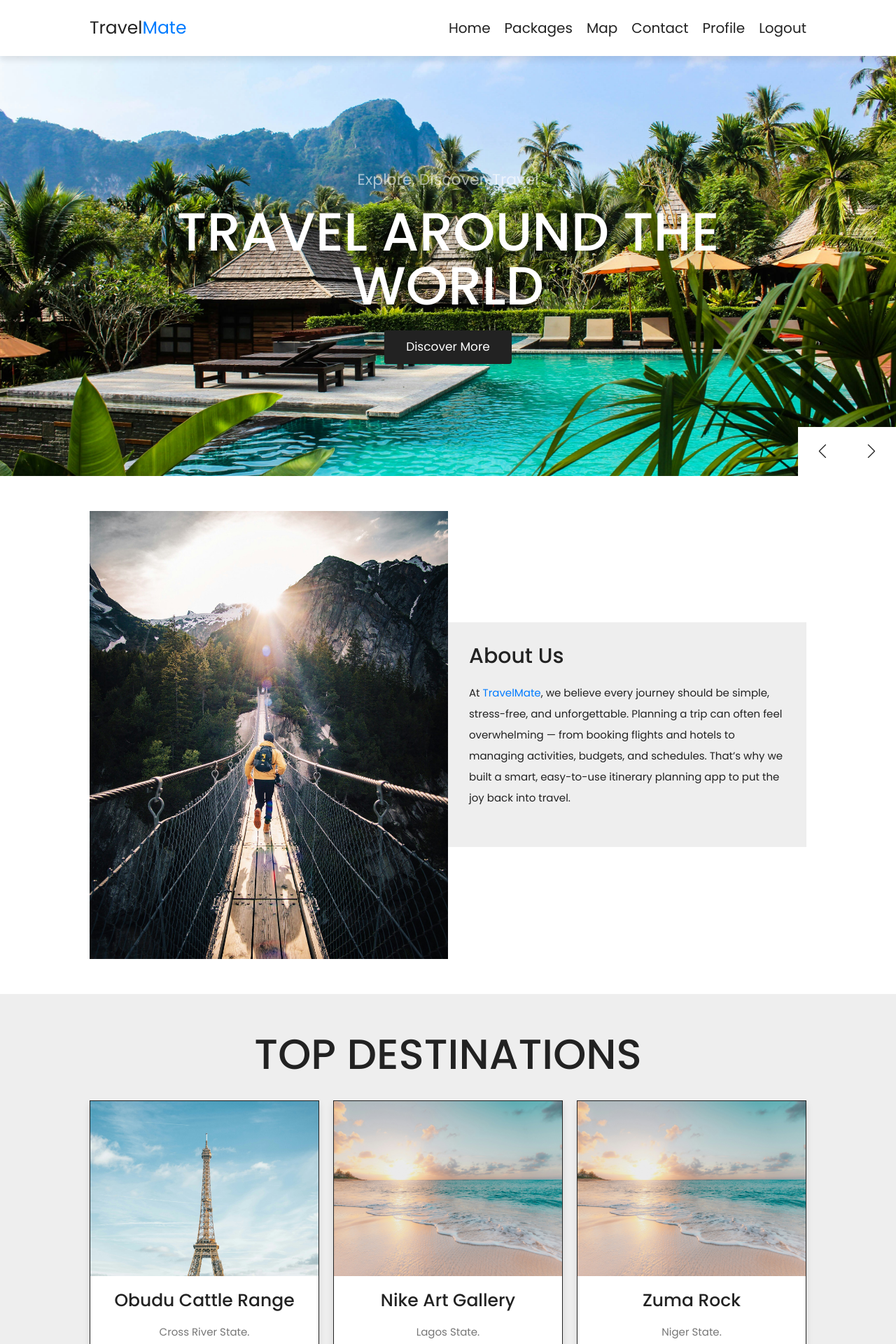
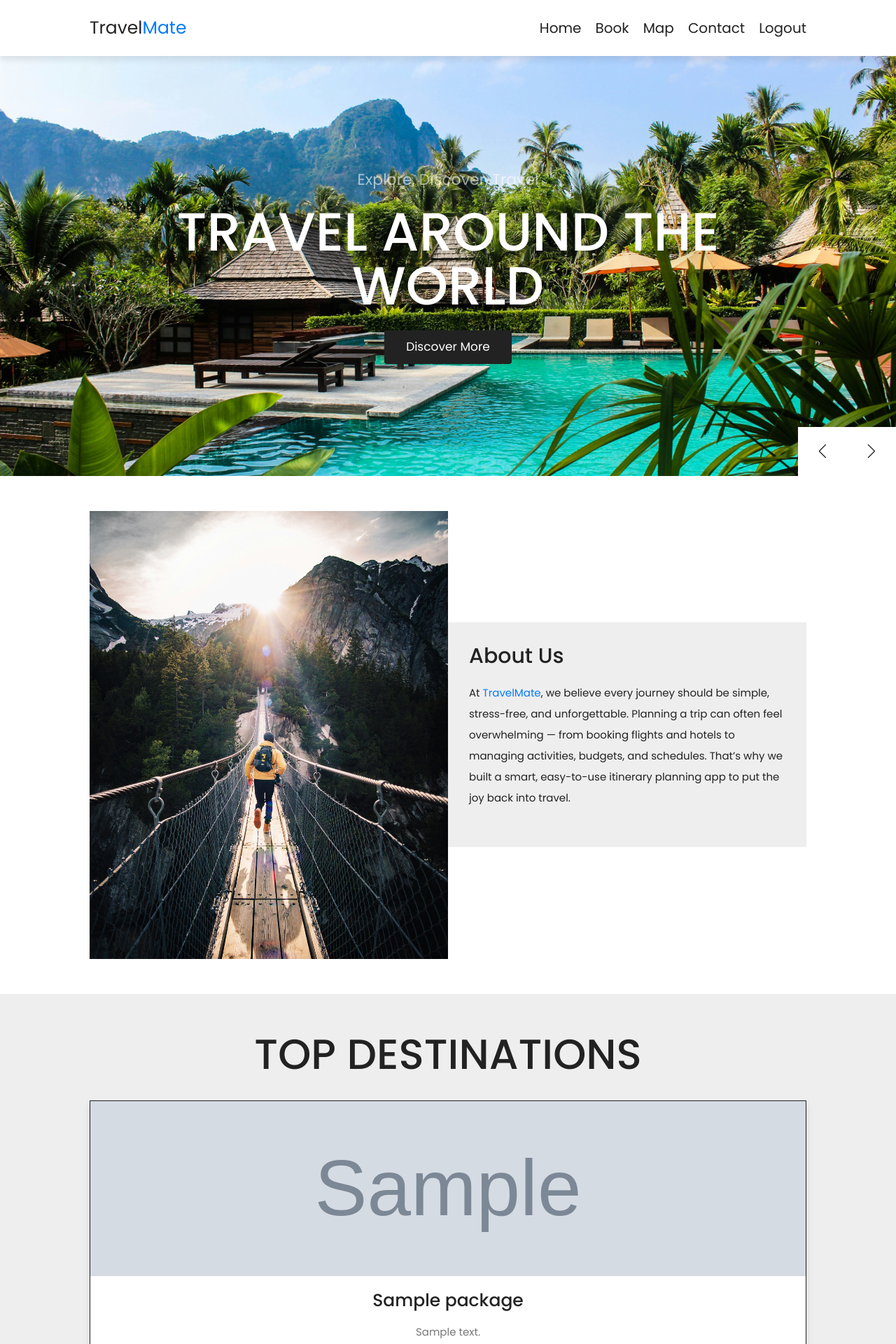
Before and after one commit to githuber-234/Travel-Planner, a Django app: page / in a window 1280 px wide. Shown: the top 1920 px of the page at 70% size. Run offline with Django 5.2, Linux system fonts and the light colour scheme; a user stored in the database is signed in; tables that the repository leaves empty hold one stand-in row (values such as "Sample post"); grey boxes marked "Sample" are stand-in pictures; parts of the project's set-up code (start-up, migrations or seed data) failed here and were passed over; grey boxes are pictures that could not be loaded.

Commit message:
Add files via upload

```diff
--- a/travel_itinerary/urls.py
+++ b/travel_itinerary/urls.py
@@ -9,7 +9,6 @@ urlpatterns = [
     path('admin/', admin.site.urls),
     path('register/', user_views.register, name='register'),
     path('login/', user_views.user_login, name='login'),
-    path('profile/', user_views.profile, name='profile'),
     path('logout/', auth_views.LogoutView.as_view(template_name='users/logout.html'), name='logout'),
     path('', include('travel_planner.urls')),
 ] + static(settings.MEDIA_URL, document_root=settings.MEDIA_ROOT)
--- a/travel_planner/models.py
+++ b/travel_planner/models.py
@@ -9,7 +9,10 @@ class Booking(models.Model):
         ("rejected", "Rejected"),
     ]
 
-    user = models.ForeignKey(settings.AUTH_USER_MODEL, on_delete=models.CASCADE)
+    user = models.ForeignKey(settings.AUTH_USER_MODEL, on_delete=models.CASCADE, null=True)
+    email = models.EmailField(null=True)
+    phone = models.CharField(max_length=20, null=True)
+
     address = models.CharField(max_length=255)
     destination = models.CharField(max_length=255)
     status = models.CharField(max_length=20, choices=STATUS_CHOICES, default="pending")
--- a/travel_planner/templates/travel_planner/base.html
+++ b/travel_planner/templates/travel_planner/base.html
@@ -30,8 +30,6 @@
       rel="stylesheet"
       href="https://cdn.jsdelivr.net/npm/swiper@11/swiper-bundle.min.css"
     />
-    <link rel="stylesheet" href="https://unpkg.com/leaflet/dist/leaflet.css" />
-    <script src="https://unpkg.com/leaflet/dist/leaflet.js"></script>
     <script src="https://cdn.jsdelivr.net/npm/swiper@11/swiper-bundle.min.js"></script>
   </head>
   <body>
@@ -41,11 +39,10 @@
       >
       <nav class="navbar">
         <a href="{% url 'home' %}" class="navbar-link">Home</a>
-        <a href="{% url 'packages' %}" class="navbar-link">Packages</a>
+        <a href="{% url 'book' %}" class="navbar-link">Book</a>
         <a href="{% url 'map' %}" class="navbar-link">Map</a>
         <a href="{% url 'contact' %}" class="navbar-link">Contact</a>
         {% if user.is_authenticated %}
-        <a href="{% url 'profile' %}" class="navbar-link">Profile</a>
         <form action="{% url 'logout' %}" method="post">
           {% csrf_token %}
           <button type="submit" class="logout-btn">Logout</button>
@@ -72,8 +69,8 @@
           <a href="{% url 'home' %}">
             <i class="fas fa-angle-right"></i> Home</a
           >
-          <a href="{% url 'packages' %}">
-            <i class="fas fa-angle-right"></i> Packages</a
+          <a href="{% url 'book' %}">
+            <i class="fas fa-angle-right"></i> Book</a
           >
           <a href="{% url 'contact' %}">
             <i class="fas fa-angle-right"></i> Contact Us</a
--- a/travel_planner/templates/travel_planner/home.html
+++ b/travel_planner/templates/travel_planner/home.html
@@ -12,21 +12,21 @@
         <div class="content">
           <span>Explore, Discover, Travel</span>
           <h3>Travel around the world</h3>
-          <a href="{% url 'packages' %}" class="btn">Discover More</a>
+          <a href="#packages" class="btn">Discover More</a>
         </div>
       </div>
       <div class="swiper-slide slide2 slide">
         <div class="content">
           <span>Explore, Discover, Travel</span>
           <h3>Discover the new places</h3>
-          <a href="{% url 'packages' %}" class="btn">Discover More</a>
+          <a href="#packages" class="btn">Discover More</a>
         </div>
       </div>
       <div class="swiper-slide slide3 slide">
         <div class="content">
           <span>Explore, Discover, Travel</span>
           <h3>Make your tour worthwhile</h3>
-          <a href="{% url 'packages' %}" class="btn">Discover More</a>
+          <a href="#packages" class="btn">Discover More</a>
         </div>
       </div>
     </div>
@@ -34,23 +34,6 @@
     <div class="swiper-button-prev"></div>
   </div>
 </section>
-<!-- <section class="services" id="services">
-  <h1 class="heading-title">our services</h1>
-  <div class="box-container">
-    <div class="box">
-      <h3>adventure</h3>
-    </div>
-    <div class="box">
-      <h3>tour guide</h3>
-    </div>
-    <div class="box">
-      <h3>trekking</h3>
-    </div>
-    <div class="box">
-      <h3>campfire</h3>
-    </div>
-  </div>
-</section> -->
 <section class="home-about">
   <div class="about-image">
     <img src="{% static 'travel_planner/images/travel-image8.jpg' %}" alt="" />
@@ -66,49 +49,24 @@
     </p>
   </div>
 </section>
-<section class="home-packages">
+<section class="home-packages" id="packages">
   <h1 class="heading-title">Top Destinations</h1>
   <div class="box-container">
+    {% for package in packages %}
     <div class="box">
       <div class="packages-image">
         <img
-          src="{% static 'travel_planner/images/travel-image5.jpg' %}"
+          src="{{ package.image.url }}"
           alt=""
         />
       </div>
       <div class="packages-content">
-        <h3>Obudu Cattle Range</h3>
-        <p>Cross River State.</p>
-        <a href="#" class="btn">Book Now</a>
+        <h3>{{ package.title }}</h3>
+        <p>{{ package.description }}</p>
+        <a href="{% url 'book' %}" class="btn">Book Now</a>
       </div>
     </div>
-    <div class="box">
-      <div class="packages-image">
-        <img
-          src="{% static 'travel_planner/images/travel-image7.jpg' %}"
-          alt=""
-        />
-      </div>
-      <div class="packages-content">
-        <h3>Nike Art Gallery</h3>
-        <p>Lagos State.</p>
-        <a href="#" class="btn">Book Now</a>
-      </div>
-    </div>
-    <div class="box">
-      <div class="packages-image">
-        <img
-          src="{% static 'travel_planner/images/travel-image7.jpg' %}"
-          alt=""
-        />
-      </div>
-      <div class="packages-content">
-        <h3>Zuma Rock</h3>
-        <p>Niger State.</p>
-        <a href="#" class="btn">Book Now</a>
-      </div>
-    </div>
-    <div class="load-more"><a href="{% url 'packages' %}" class="btn">Load More</a></div>
+    {% endfor %}
   </div>
 </section>
 {% endblock %}
--- a/travel_planner/urls.py
+++ b/travel_planner/urls.py
@@ -1,10 +1,11 @@
 from django.urls import path
-from .views import (HomeView, PackagesView, ContactView)
+from .views import (HomeView, BookView, ContactView, BookingSuccessView)
 from . import views
 
 urlpatterns = [
     path('', HomeView.as_view(), name='home'),
-    path('packages/', PackagesView.as_view(), name='packages'),
+    path('book/', BookView.as_view(), name='book'),
+    path('booking-success/', BookingSuccessView.as_view(), name='booking-success'),
     path('map/', views.map_view, name='map'),
     path('contact/', ContactView.as_view(), name='contact'),
     path("approve/<uuid:token>/", views.approve_booking, name="approve_booking"),
--- a/travel_planner/views.py
+++ b/travel_planner/views.py
@@ -1,4 +1,4 @@
-from django.views.generic import TemplateView, ListView, View
+from django.views.generic import ListView, View, TemplateView
 from django.shortcuts import render, redirect, get_object_or_404
 from django.contrib import messages
 from django.contrib.auth.mixins import LoginRequiredMixin
@@ -6,7 +6,7 @@ from .models import Packages
 from django.core.mail import send_mail
 from django.conf import settings
 from .forms import BookingForm
-from django.urls import reverse
+from django.urls import reverse, reverse_lazy
 from .models import Booking
 from django.http import HttpResponse
 
@@ -51,14 +51,45 @@ STATE_COORDS = {
 }
 
 
-class HomeView(LoginRequiredMixin, TemplateView):
+class HomeView(LoginRequiredMixin, ListView):
+    model = Packages
     template_name = 'travel_planner/home.html'
+    context_object_name = "packages"
 
 
-class PackagesView(LoginRequiredMixin, ListView):
-    model = Packages
-    template_name = 'travel_planner/packages.html'
-    context_object_name = 'packages'
+class BookView(LoginRequiredMixin, View):
+    template_name = "travel_planner/book.html"
+    success_url = reverse_lazy("booking-success")
+
+    def get(self, request):
+        # Render booking form
+        return render(request, self.template_name)
+
+    def get(self, request):
+        packages = Packages.objects.all()
+        return render(request, self.template_name, {"packages": packages})
+
+    def post(self, request):
+        # Get form values
+        email = request.POST.get("email")
+        phone = request.POST.get("phone")
+        address = request.POST.get("address")
+        destination = request.POST.get("destination")
+
+        # Save booking (no confirmation flag)
+        Booking.objects.create(
+            user=request.user,
+            phone=phone,
+            email=email,
+            address=address,
+            destination=destination
+        )
+
+        return redirect(self.success_url)
+
+class BookingSuccessView(LoginRequiredMixin, TemplateView):
+    template_name = 'travel_planner/booking-success.html'
+
 
 def map_view(request):
     user_coords = None
```
Also changed, not shown: travel_planner/static/travel_planner/booking-success.css (added, +54 -0 lines), travel_planner/templates/travel_planner/book.html (+6 -14 lines), travel_planner/templates/travel_planner/booking-success.html (added, +20 -0 lines), travel_planner/templates/travel_planner/map.html (+15 -6 lines), users/views.py (+0 -13 lines), travel_planner/migrations/0002_booking_email_booking_phone_alter_booking_user.py (added).
